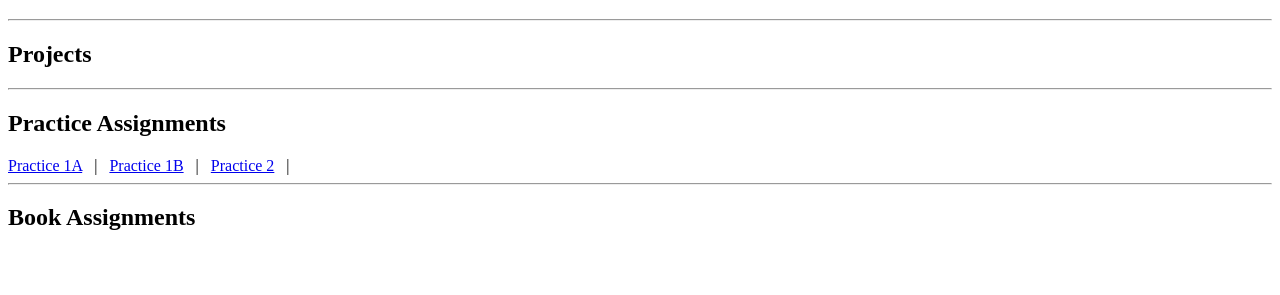
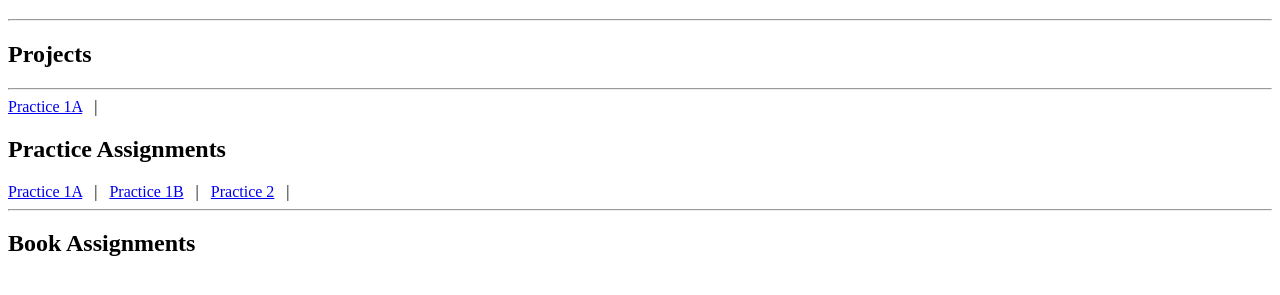
Before and after one commit to EthanJeppson/info2420, a plain HTML site: page index.html in a window 1280 px wide. Shown: the part 61-356 px from the top of the page. Drawn offline with Linux system fonts and the light colour scheme.

Commit message:
Update index.html

```diff
--- a/index.html
+++ b/index.html
@@ -9,6 +9,8 @@
       <hr />
       <h2>Projects</h2>
       <hr />
+      <a href="https://ethanjeppson.github.io/Project1/">Practice 1A</a>
+      &nbsp;&nbsp;|&nbsp;&nbsp;
       <h2>Practice Assignments</h2>
       <a href="file:///Users/ethanjeppson/Desktop/WEB/Bistro.html">Practice 1A</a>
       &nbsp;&nbsp;|&nbsp;&nbsp;
```
